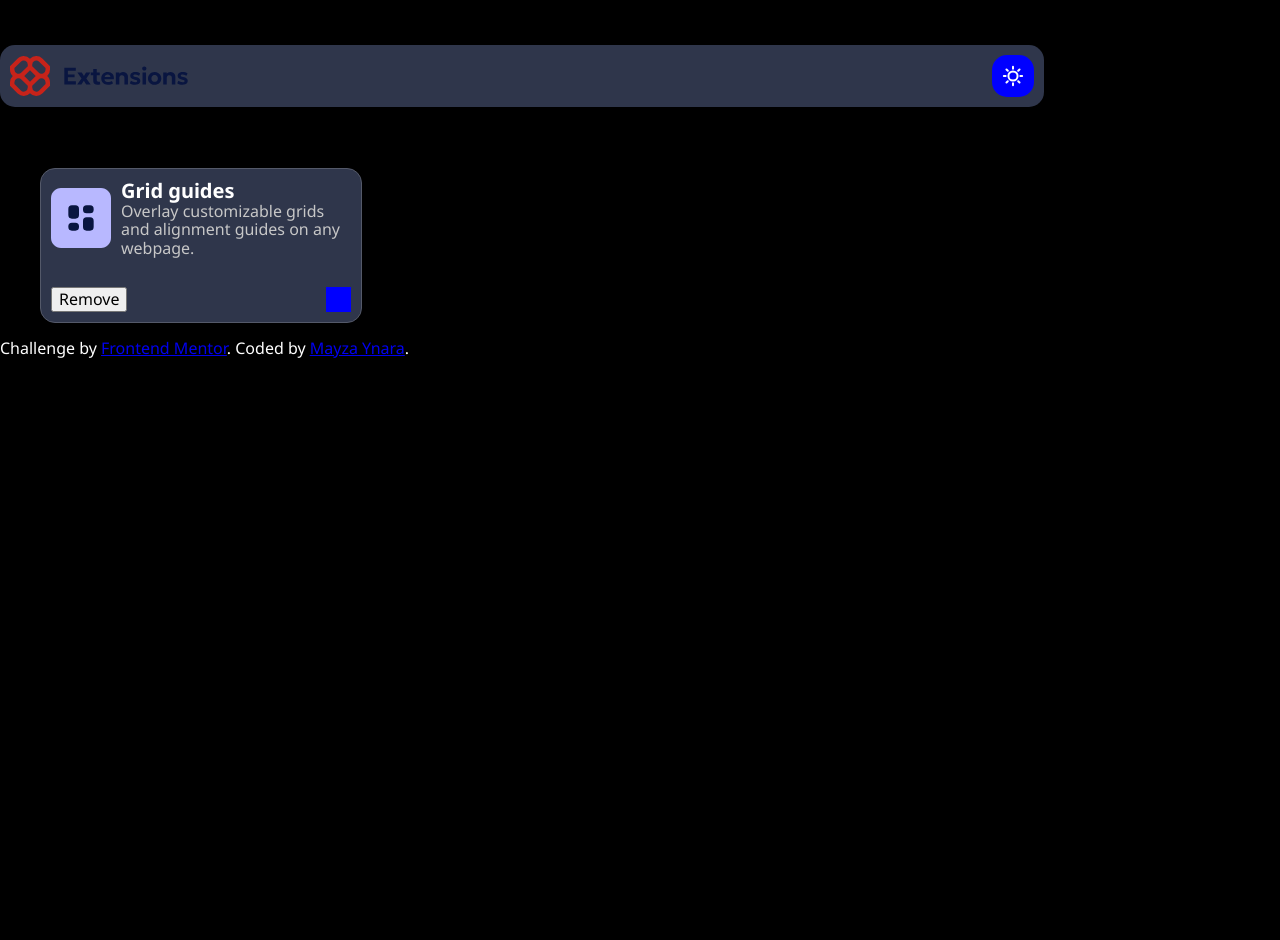
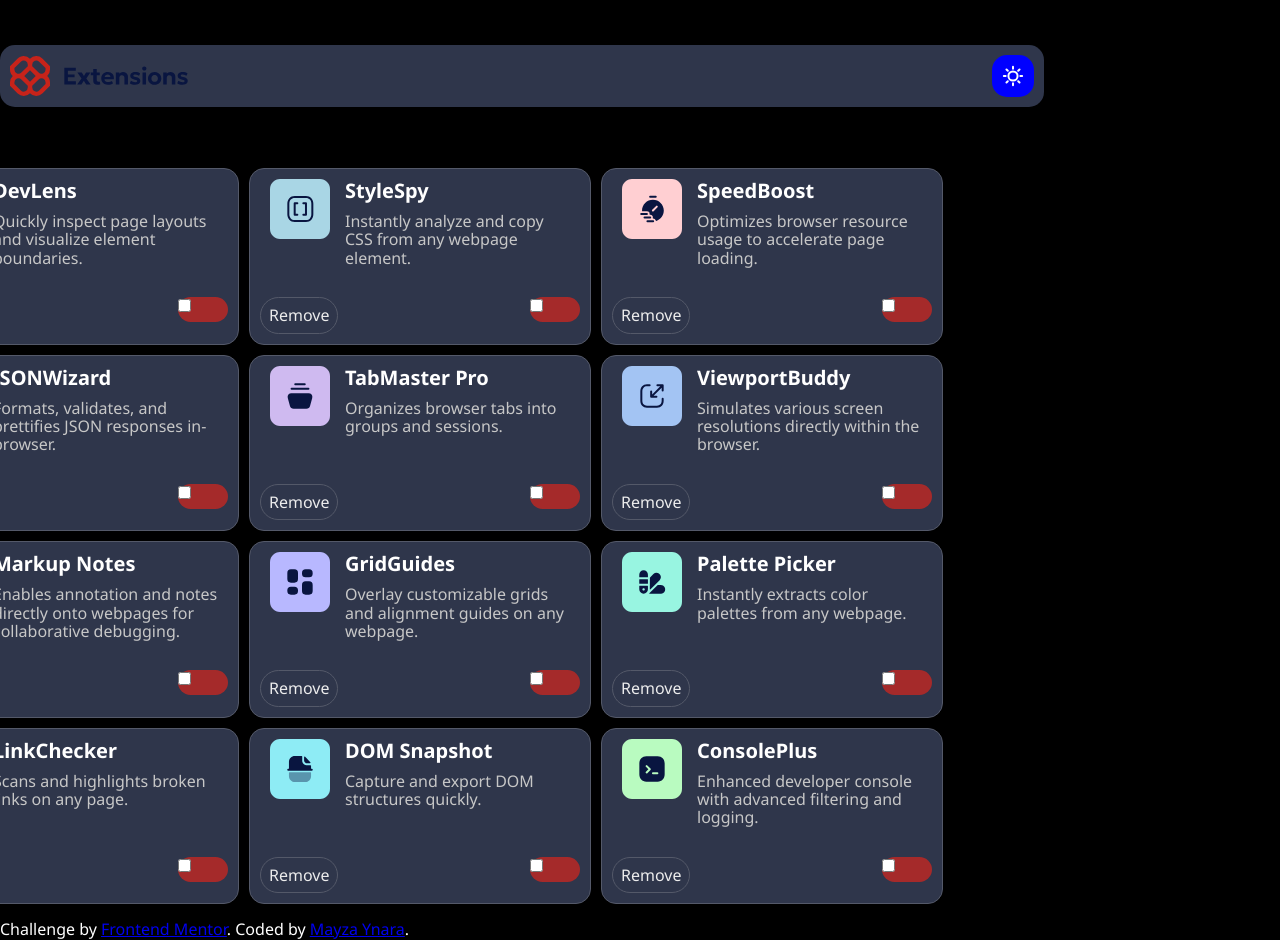
Before and after one commit to MayzaMendesRodrigues/browser-extension-manager-ui, a plain HTML site: page index.html in a window 1280 px wide. Before the commit the page ends 800 px from the top, so only its background shows below. Drawn offline with Linux system fonts and the light colour scheme.

Commit message:
feat: render extension cards dynamically from JSON

```diff
--- a/blocks/extension.css
+++ b/blocks/extension.css
@@ -16,9 +16,11 @@
 .extension__description {
   display: flex;
   width: 300px;
+  align-items: start;
 }
 .extension__description-text {
-  margin-left: 10px;
+  margin-left: 15px;
+
 }
 .extension__title {
   font-size: 20px;
@@ -28,7 +30,9 @@
 .extension__paragraph {
   font-size: 16px;
   color: hsl(0, 0%, 78%);
-  margin: 0;
+  margin-top: 10px;
+  margin-bottom: 0;
+
 }
 
 .extension__list {
@@ -38,7 +42,9 @@
   border-radius: 15px;
   display: flex;
   flex-direction: column;
+  justify-content: space-between;
   align-items: center;
+  width: 320px;
 }
 
 .extension__command {
@@ -51,7 +57,19 @@
 
 
 .extension__toggle {
-  background-color: blue;
-  width: 25px;
+ background-color: brown;
+  width: 50px;
   height: 25px;
+  border-radius: 200px;
+
 }
+
+.extension__button{
+  border-radius: 50px;
+  padding: 8px;
+  border: 1px solid hsl(226, 11%, 37%);
+  background-color: hsl(225, 23%, 24%);
+  color: hsl(0, 0%, 93%);
+  cursor: pointer;
+
+}
--- a/index.html
+++ b/index.html
@@ -25,10 +25,22 @@
 
     <main class="container">
       <section class="extension">
-        <ul class="extension__lists">
-          <li class="extension__list">
+        <ul class="extension__lists"></ul>
+      </section>
+    </main>
+
+    <footer class="attribution">
+      Challenge by
+      <a href="https://www.frontendmentor.io?ref=challenge">Frontend Mentor</a>.
+      Coded by <a href="https://www.linkedin.com/in/mayza-ynara-mendes-rodrigues/">Mayza Ynara</a>.
+    </footer>
+
+    <!--Templates-->
+
+    <template id="extension__template">
+      <li class="extension__list">
             <div class="extension__description">
-              <img src="./assets/images/logo-grid-guides.svg" alt="" />
+              <img class="extension__img" src="./assets/images/logo-grid-guides.svg" alt="" />
               <div class="extension__description-text">
                 <h2 class="extension__title">Grid guides</h2>
                 <p class="extension__paragraph">
@@ -38,76 +50,15 @@
             </div>
 
             <div class="extension__command">
-              <button>Remove</button>
-              <div class="extension__toggle"></div>
+              <button class="extension__button">Remove</button>
+
+              <div class="extension__toggle">
+                <input type="checkbox" id="extension__check">
+                <label for="check" class="extension__checkbox"></label>
+              </div>
             </div>
           </li>
-        </ul>
-      </section>
-    </main>
-
-    <!-- Lista de Extensões
-
-  Todas
-
-  Ativas
-
-  Inativas
-
- Se você pretende usar o arquivo JSON para preencher os dados dinamicamente, pode excluir o conteúdo abaixo
-  DevLens
-  Inspecione rapidamente layouts de página e visualize os limites dos elementos.
-  Remover
-
-  StyleSpy
-  Analise e copie instantaneamente o CSS de qualquer elemento da página.
-  Remover
-
-  SpeedBoost
-  Otimiza o uso de recursos do navegador para acelerar o carregamento das páginas.
-  Remover
-
-  JSONWizard
-  Formata, valida e embeleza respostas JSON diretamente no navegador.
-  Remover
-
-  TabMaster Pro
-  Organiza as abas do navegador em grupos e sessões.
-  Remover
-
-  ViewportBuddy
-  Simula várias resoluções de tela diretamente no navegador.
-  Remover
-
-  Markup Notes
-  Permite anotações e notas diretamente em páginas da web para depuração colaborativa.
-  Remover
-
-  GridGuides
-  Sobrepõe grades personalizáveis e guias de alinhamento em qualquer página.
-  Remover
-
-  Palette Picker
-  Extrai instantaneamente paletas de cores de qualquer página.
-  Remover
-
-  LinkChecker
-  Escaneia e destaca links quebrados em qualquer página.
-  Remover
-
-  DOM Snapshot
-  Captura e exporta rapidamente estruturas DOM.
-  Remover
-
-  ConsolePlus
-  Console de desenvolvedor aprimorado com filtragem e registro avançados.
-  Remover
-   -->
-
-    <div class="attribution">
-      Challenge by
-      <a href="https://www.frontendmentor.io?ref=challenge">Frontend Mentor</a>.
-      Coded by <a href="https://www.linkedin.com/in/mayza-ynara-mendes-rodrigues/">Mayza Ynara</a>.
-    </div>
+    </template>
   </body>
+  <script src="./scripts/index.js"></script>
 </html>
--- /dev/null
+++ b/scripts/index.js
@@ -0,0 +1,56 @@
+const extensionTemplate = document.querySelector("#extension__template");
+const extensionLists = document.querySelector(".extension__lists");
+const extensionList = document.querySelector(".extension__list")
+
+function createExtension(name, logo, description) {
+  const clone = extensionTemplate.content
+    .querySelector(".extension__list")
+    .cloneNode(true);
+  clone.querySelector(".extension__img").src = logo;
+  clone.querySelector(".extension__title").textContent = name;
+  clone.querySelector(".extension__paragraph").textContent = description;
+  clone.querySelector(".extension__button").addEventListener("click", (evt) => {
+    evt.target.closest(".extension__list").remove()
+ })
+  return clone
+}
+
+
+fetch("./data.json")
+  .then((response) => response.json())
+  .then((data) => {
+    data.forEach((extension) => {
+      const newExtension = createExtension(
+        extension.name,
+        extension.logo,
+        extension.description
+      );
+      extensionLists.append(newExtension);
+    });
+  });
+
+
+
+
+//   readFile()
+//   .then(transformFileToJson)
+//   .then(fillExtensionList);
+
+//   function readFile(){
+//     return fetch("./data.json");
+//   }
+
+//   function transformFileToJson(fileContent){
+//     return fileContent.json();
+//   }
+
+//   function fillExtensionList(jsonElements){
+//     jsonElements.forEach(jsonElement=>{
+//          const newExtension = createExtension(
+//         jsonElement.name,
+//         jsonElement.logo,
+//         jsonElement.description
+//       );
+//       extensonLists.append(newExtension);
+//     })
+//   }
```
Also changed, not shown: 1 other file.
